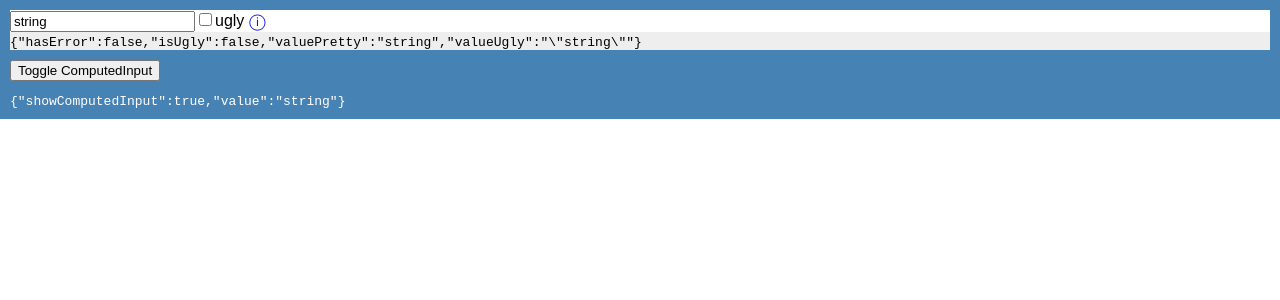
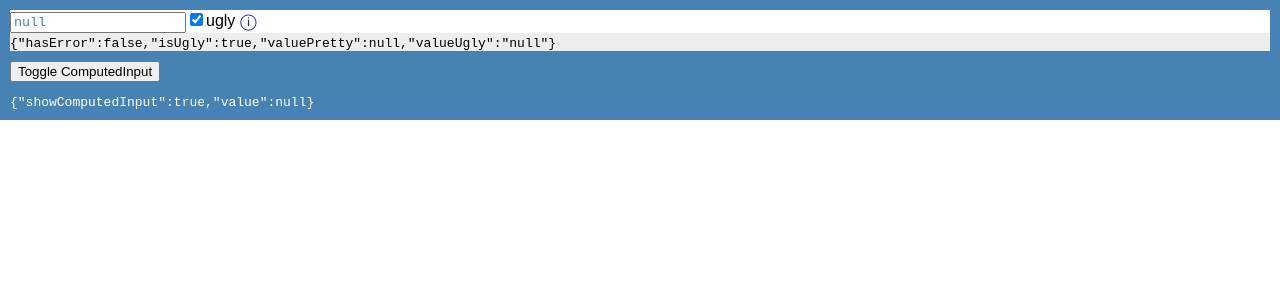
Before and after one commit to jordanpatton/react-sandbox-2, a React (Create React App) app: page / in a window 1280 px wide. Shown: the top 300 px of the page. Built offline with nearby package versions, Linux system fonts and the light colour scheme.

Commit message:
added auto-detect

```diff
--- a/src/App.js
+++ b/src/App.js
@@ -5,7 +5,7 @@ class ComputedInput extends React.Component {
     static get propTypes() {
         return {
             syncValue: PropTypes.func.isRequired,
-            value: PropTypes.any.isRequired,
+            value: PropTypes.any,
         };
     }
 
@@ -24,13 +24,13 @@ class ComputedInput extends React.Component {
 
         // attempt to auto-detect isUgly
         let isUgly = false;
-        // if (
-        //     Object.prototype.toString.call(valuePretty) === '[object Array]' ||
-        //     Object.prototype.toString.call(valuePretty) === '[object Null]' ||
-        //     valuePretty === ''
-        // ) {
-        //     isUgly = true;
-        // }
+        if (
+            Object.prototype.toString.call(valuePretty) === '[object Array]' ||
+            Object.prototype.toString.call(valuePretty) === '[object Null]' ||
+            valuePretty === ''
+        ) {
+            isUgly = true;
+        }
 
         // set initial state
         this.state = { hasError, isUgly, valuePretty, valueUgly };
@@ -120,6 +120,7 @@ class ComputedInput extends React.Component {
                   id="computed-input-value"
                   name="computed-input-value"
                   value={this.state.valueUgly}
+                  style={{ color: 'steelblue', fontFamily: 'monospace' }}
                   onChange={this.onChangeValue}
                 />
             );
@@ -162,7 +163,14 @@ class ComputedInput extends React.Component {
 class App extends React.Component {
     constructor(props) {
         super(props);
-        this.state = { showComputedInput: true, value: 'string' };
+        this.state = {
+            showComputedInput: true,
+            // value: true,
+            // value: 1,
+            // value: 'asdf',
+            // value: [true, 1, 'asdf'],
+            value: null,
+        };
     }
 
     render() {
```
